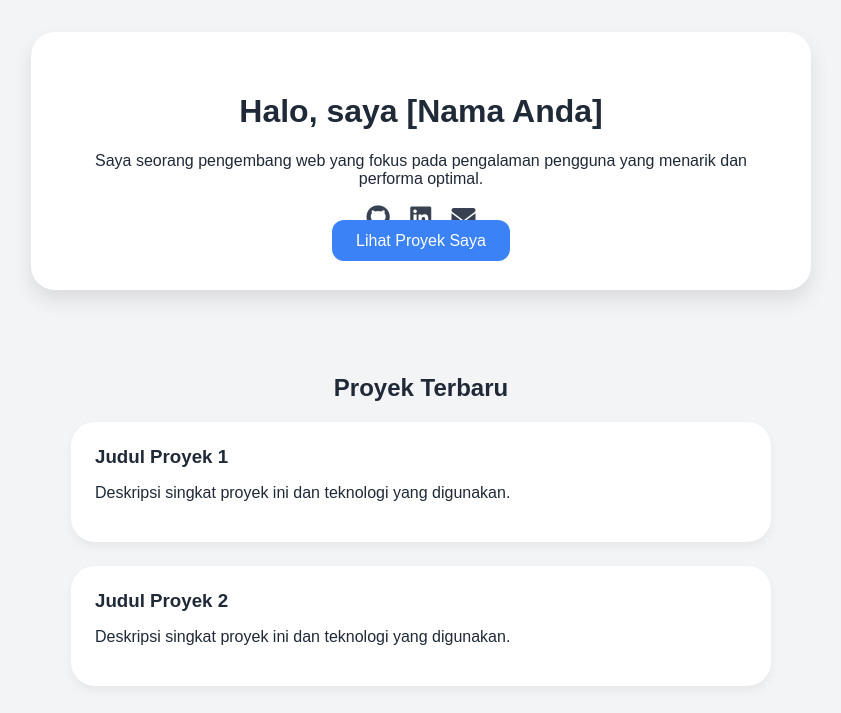
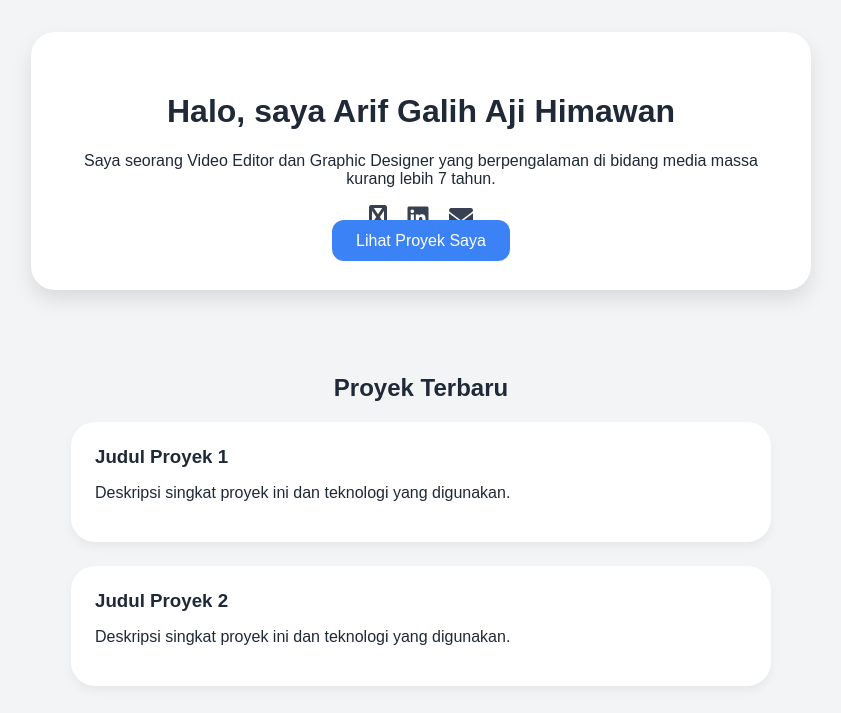
Before and after one commit to gamelody/landing-page, a plain HTML site: page index.html in a window 1280 px wide. Shown: the whole page, without its empty margins (219-1060 px from the left). Drawn offline with Linux system fonts and the light colour scheme.

Commit message:
Update index.html

```diff
--- a/index.html
+++ b/index.html
@@ -3,7 +3,7 @@
 <head>
   <meta charset="UTF-8" />
   <meta name="viewport" content="width=device-width, initial-scale=1.0"/>
-  <title>Portofolio - [Nama Anda]</title>
+  <title>Portofolio - Arif Galih Aji Himawan</title>
   <link rel="stylesheet" href="https://cdnjs.cloudflare.com/ajax/libs/font-awesome/6.5.0/css/all.min.css"/>
   <style>
     body {
@@ -61,13 +61,13 @@
 <body>
 
   <div class="card">
-    <h1>Halo, saya [Nama Anda]</h1>
-    <p>Saya seorang pengembang web yang fokus pada pengalaman pengguna yang menarik dan performa optimal.</p>
+    <h1>Halo, saya Arif Galih Aji Himawan</h1>
+    <p>Saya seorang Video Editor dan Graphic Designer yang berpengalaman di bidang media massa kurang lebih 7 tahun.</p>
 
     <div class="socials">
-      <a href="https://github.com/username" target="_blank"><i class="fab fa-github"></i></a>
-      <a href="https://linkedin.com/in/username" target="_blank"><i class="fab fa-linkedin"></i></a>
-      <a href="mailto:email@domain.com"><i class="fas fa-envelope"></i></a>
+      <a href="https://www.instagram.com/gamelody_/" target="_blank"><i class="fa fa-instagram"></i></a>
+      <a href="https://www.linkedin.com/in/arif-galih-7919321b5/" target="_blank"><i class="fab fa-linkedin"></i></a>
+      <a href="mailto:galiih33@gmail.com"><i class="fas fa-envelope"></i></a>
     </div>
 
     <a href="#projects" class="button">Lihat Proyek Saya</a>
```
